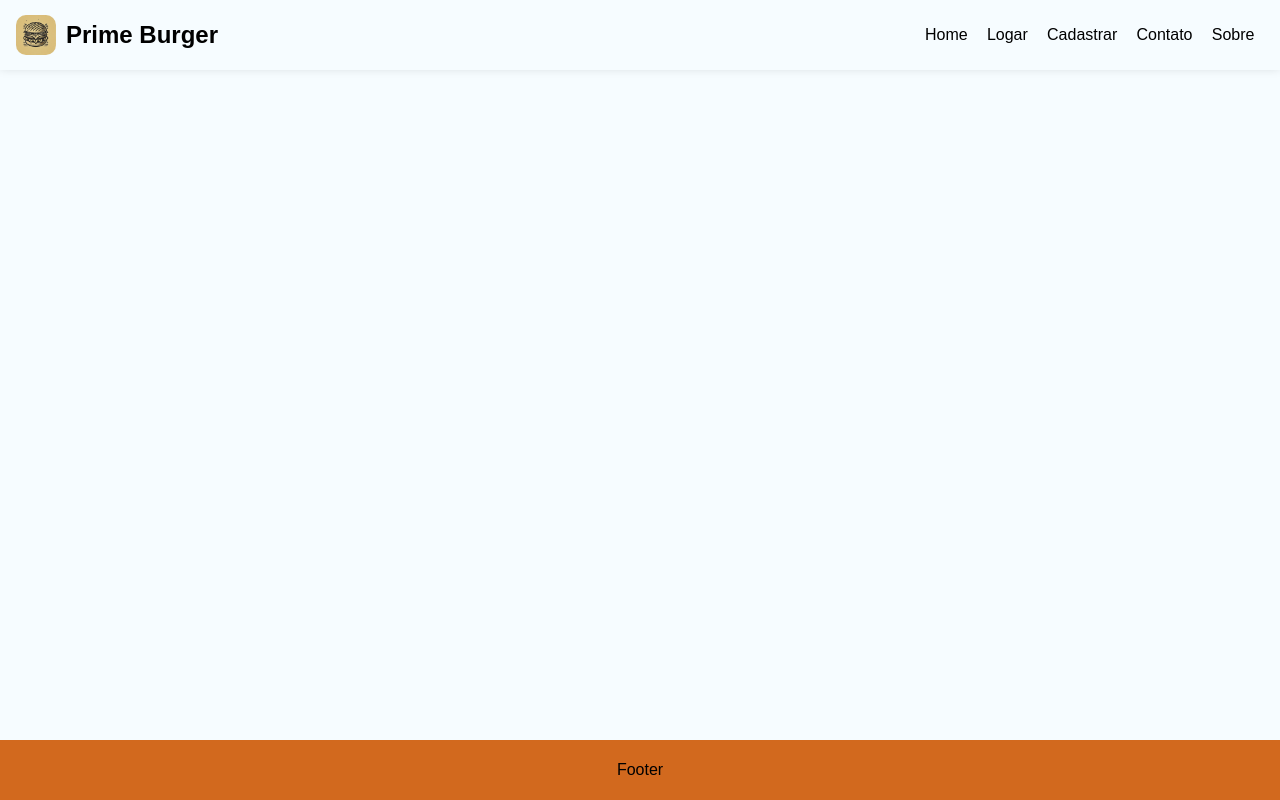
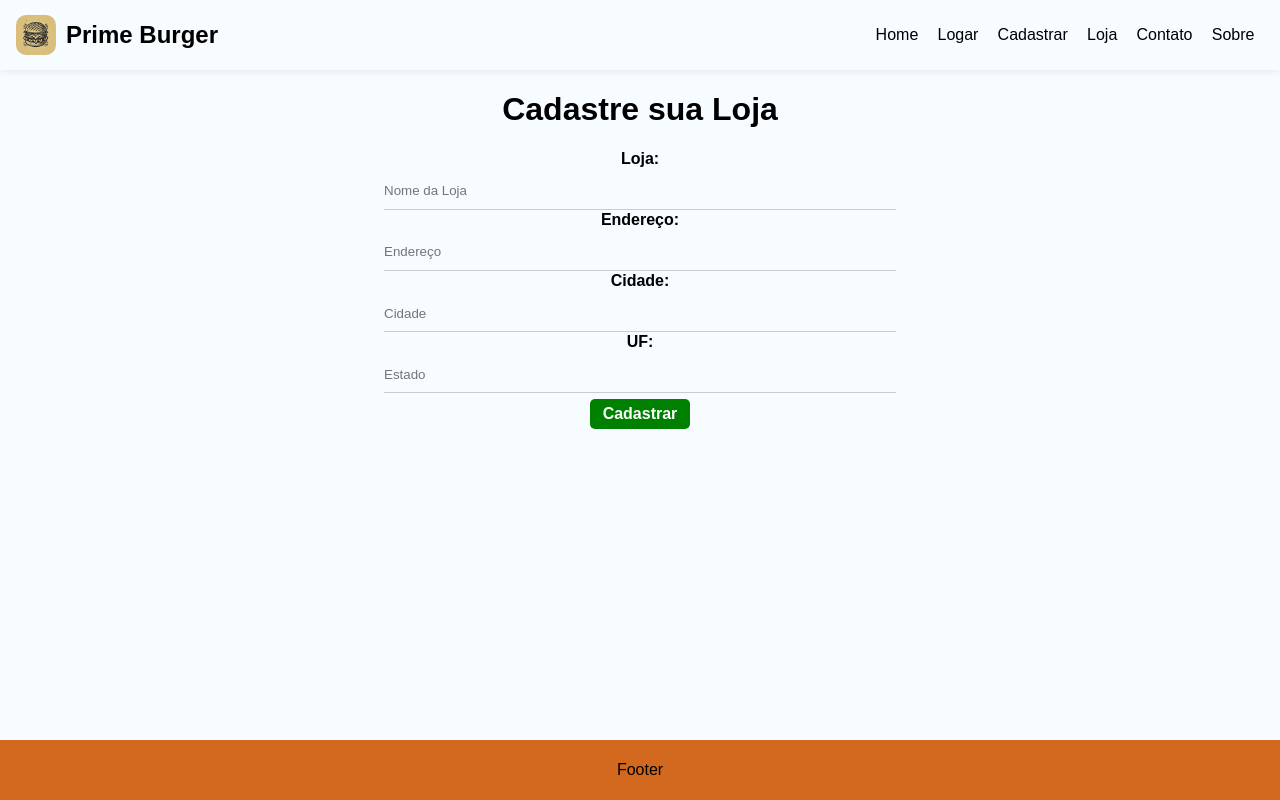
Before and after one commit to joao-pedro-chapichi/app-burguer, a React (Create React App) app: page /store in a window 1280 px wide. Built offline with nearby package versions, Linux system fonts and the light colour scheme.

Commit message:
Mensagem

```diff
--- a/src/App.js
+++ b/src/App.js
@@ -8,6 +8,7 @@ import Contact from './pages/Contact';
 import About from './pages/About';
 import Header from './components/Header';
 import Footer from './components/Footer';
+import Store from './pages/Store';
 
 function App() {
   return (
@@ -21,6 +22,7 @@ function App() {
             <Route path="/" element={<Home />} />
             <Route path="/login" element={<Login />} />
             <Route path="/register" element={<Register/>} />
+            <Route path="/store" element={<Store/>} />
             <Route path="/contact" element={<Contact />} />
             <Route path='/about' element={<About />} />
           </Routes>
--- a/src/components/Header.js
+++ b/src/components/Header.js
@@ -21,6 +21,9 @@ const NavBar = () => {
             <NavLink to="/register">Cadastrar</NavLink>
           </li>
           <li>
+            <NavLink to="/store">Loja</NavLink>
+          </li>
+          <li>
             <NavLink to="/contact">Contato</NavLink>
           </li>
           <li>
--- a/src/pages/Register.js
+++ b/src/pages/Register.js
@@ -31,6 +31,12 @@ const handleSubmit = async (e) => {
     const res = await createUser(user);
 }
 
+useEffect(() => {
+    if (authError) {
+        setError(authError);
+    }
+}, [authError]);
+
   return (
         <div>
             <h2>Cadastre-se para ter Acesso ao Site</h2>
@@ -60,8 +66,7 @@ const handleSubmit = async (e) => {
                     <input type="password" name="displayConfirm" required placeholder="Repetir Senha" value={displayConfirm} onChange={(e) => setConfirm(e.target.value)}/>
                 </label>
                 {!loading && <button className="btn">Cadastrar</button>}
-        {loading &&  <button className="btn" disabled>Aguarde...</button>}
-        {error && <p className="error">{error}</p>}
+                {loading &&  <button className="btn" disabled>Aguarde...</button>}
                 {error && <p className="error">{error}</p>}
             </form>
         </div>
--- /dev/null
+++ b/src/pages/Store.js
@@ -0,0 +1,53 @@
+import  { React, useEffect, useState } from "react";
+import styles from "../pages/Store.module.css";
+
+
+
+const Store = () => {
+    useEffect(() => {
+        document.title = "Prime Burger - Cadastrar Loja"
+    }, []);
+
+    const [displayName, setName]=useState('');
+    const [displayEmail, setEmail]  = useState('');
+    const [displayPassword, setPassword]  = useState('');
+    const [displayConfirm, setConfirm]  = useState('');
+    const [error, setError] = useState('');
+
+    return (
+        <div className={styles.main_content}>
+            <h1>Cadastre sua Loja</h1>
+            <form className={styles.forms}>
+            <label>
+                    <span>
+                        Loja:
+                    </span>
+                    <input type="text" name="displayName" required placeholder="Nome da Loja"/>
+                    </label>
+                    <label>
+                    <span>
+                        Endereço:
+                    </span>
+                    <input type="email" name="displayEmail" required placeholder="Endereço"/>
+                </label>
+                <label>
+                    <span>
+                        Cidade:
+                    </span>
+                    <input type="password" name="displayPassword" required placeholder="Cidade"/>
+                </label>
+                <label>
+                    <span>
+                        UF:
+                    </span>
+                    <input type="password" name="displayConfirm" required placeholder="Estado"/>
+                </label>
+                <button className={styles.btnRegister}>
+                    Cadastrar
+                </button>
+            </form>
+        </div>
+    )
+}
+
+export default Store
--- /dev/null
+++ b/src/pages/Store.module.css
@@ -0,0 +1,11 @@
+.btnRegister {
+    border: none;
+    border-radius: 5px;
+    background-color: green;
+    color: white;
+    font-size: 16px;
+    width: 100px;
+    height: 30px;
+    margin-top: 5px;
+    font-weight: bold;
+}
```
